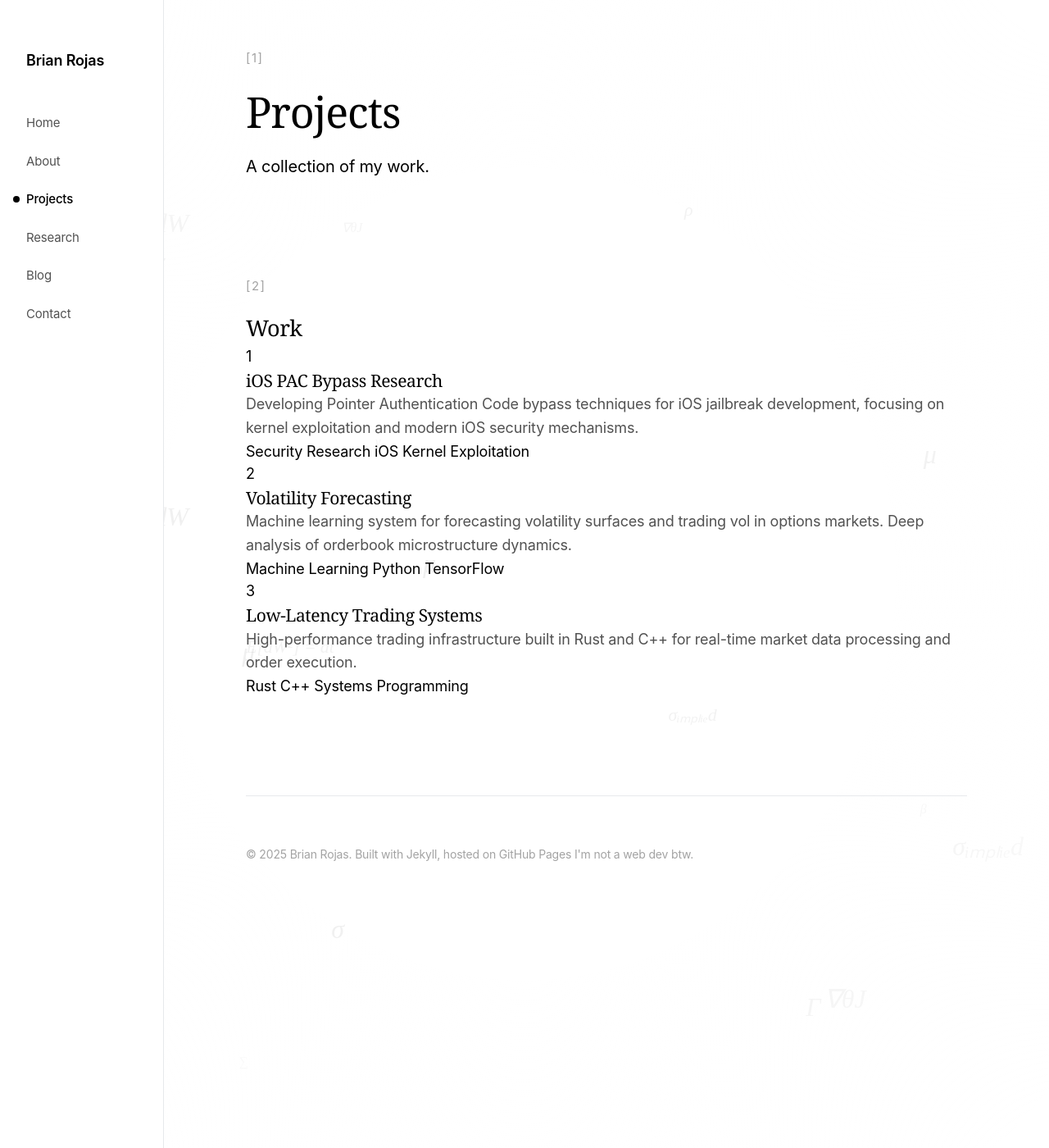
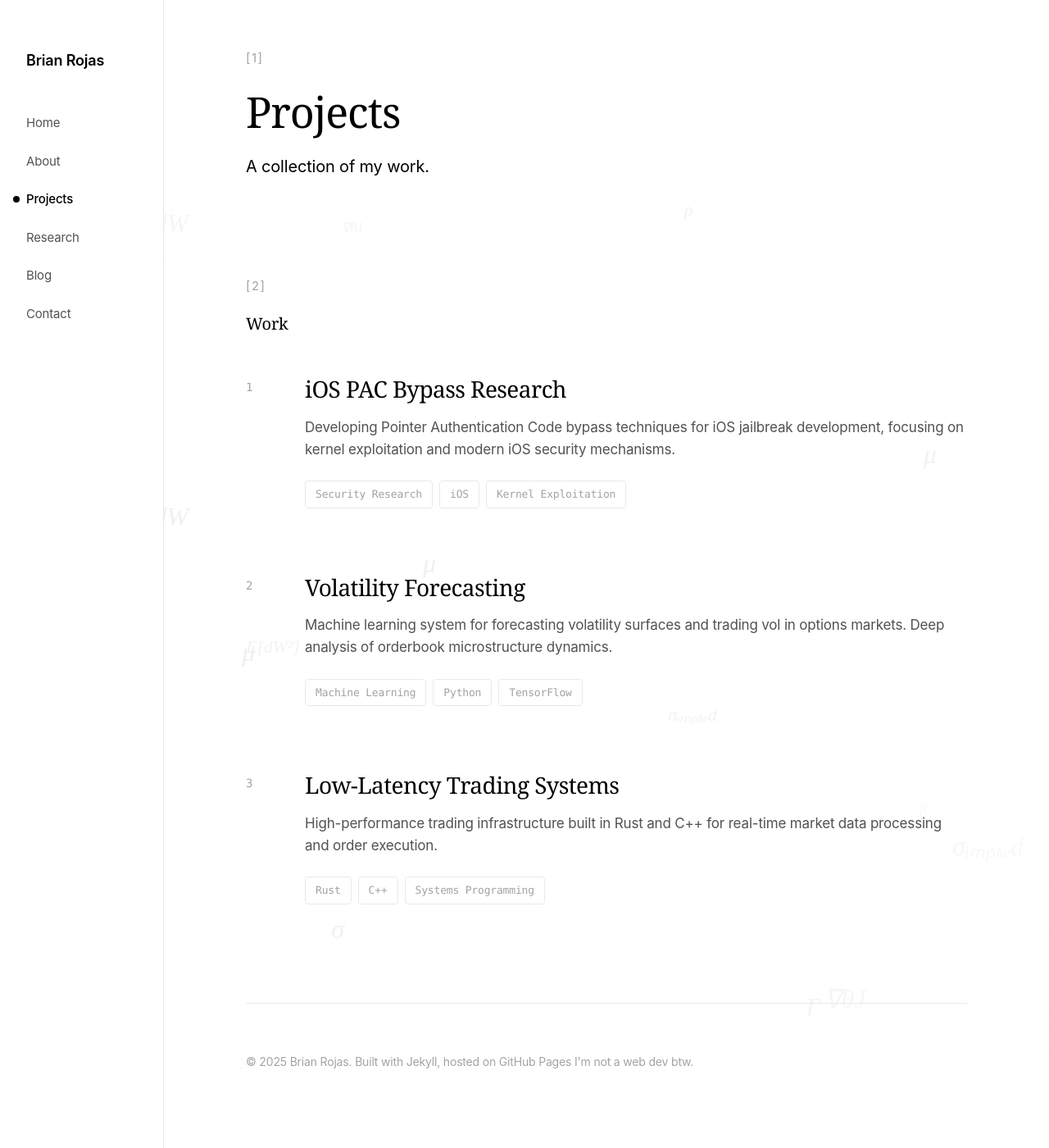
Before and after one commit to brianrojrc/brianrojrc.github.io, a Jekyll site: the page built from projects.md, in a window 1280 px wide and 1400 px high. Shown: the whole window at 82% size. Built offline with Jekyll 4.4.1, drawn with Linux system fonts in a browser that asks for light colours; some web fonts are replaced.

Commit message:
Update style.scss

```diff
--- a/assets/css/style.scss
+++ b/assets/css/style.scss
@@ -568,6 +568,90 @@ h1 {
     color: var(--text-secondary);
 }
 
+.projects {
+    margin-bottom: 120px;
+}
+
+.projects h2 {
+    font-size: 20px;
+    color: var(--text);
+    margin-bottom: 48px;
+    font-weight: 500;
+    letter-spacing: -0.01em;
+}
+
+.project-item-detailed {
+    margin-bottom: 80px;
+    opacity: 0;
+    animation: fadeInUp var(--transition-medium) var(--easing) forwards;
+}
+
+.project-item-detailed:nth-child(2) { animation-delay: 100ms; }
+.project-item-detailed:nth-child(3) { animation-delay: 200ms; }
+.project-item-detailed:nth-child(4) { animation-delay: 300ms; }
+
+.project-header {
+    display: grid;
+    grid-template-columns: 40px 1fr;
+    gap: 32px;
+    align-items: start;
+}
+
+.project-number {
+    font-size: 14px;
+    color: var(--text-tertiary);
+    font-family: "SF Mono", "Monaco", "Courier New", monospace;
+    padding-top: 4px;
+}
+
+.project-content {
+    display: flex;
+    flex-direction: column;
+    gap: 16px;
+}
+
+.project-title-large {
+    font-size: 28px;
+    color: var(--text);
+    font-weight: 400;
+    line-height: 1.2;
+    margin: 0;
+    transition: color var(--transition-fast) var(--easing);
+}
+
+.project-item-detailed:hover .project-title-large {
+    color: var(--text-secondary);
+}
+
+.project-item-detailed .project-description {
+    font-size: 17px;
+    line-height: 1.6;
+    color: var(--text-secondary);
+    margin: 0;
+}
+
+.project-tags {
+    display: flex;
+    flex-wrap: wrap;
+    gap: 8px;
+    margin-top: 8px;
+}
+
+.tag {
+    font-size: 13px;
+    color: var(--text-tertiary);
+    padding: 6px 12px;
+    border: 1px solid var(--border);
+    border-radius: 4px;
+    transition: all var(--transition-fast) var(--easing);
+    font-family: "SF Mono", "Monaco", "Courier New", monospace;
+}
+
+.project-item-detailed:hover .tag {
+    border-color: var(--text-tertiary);
+    color: var(--text-secondary);
+}
+
 .blog-section {
     margin-bottom: 160px;
 }
@@ -656,9 +740,15 @@ h1 {
 .post-content h2 {
     font-size: 28px;
     font-weight: 400;
-    margin-top: 48px;
-    margin-bottom: 24px;
+    margin-top: 80px;
+    margin-bottom: 32px;
     color: var(--text);
+    padding-bottom: 16px;
+    border-bottom: 1px solid var(--border);
+}
+
+.post-content h2:first-of-type {
+    margin-top: 0;
 }
 
 .post-content h3 {
@@ -670,8 +760,19 @@ h1 {
 }
 
 .post-content p {
-    margin-bottom: 24px;
+    margin-bottom: 32px;
     color: var(--text-secondary);
+    max-width: 720px;
+}
+
+.post-content p em {
+    font-style: normal;
+    color: var(--text);
+    font-weight: 500;
+    font-size: 19px;
+    display: block;
+    margin-bottom: 12px;
+    line-height: 1.4;
 }
 
 .post-content em {
@@ -688,7 +789,8 @@ h1 {
 .post-content ul,
 .post-content ol {
     margin-bottom: 24px;
-    padding-left: 24px;
+    padding-left: 0;
+    list-style: none;
 }
 
 .post-content li {
@@ -698,6 +800,16 @@ h1 {
 
 .post-content li::marker {
     color: var(--text-tertiary);
+}
+
+.post-content > p:has(em) {
+    padding: 32px 0;
+    margin-bottom: 48px;
+    border-bottom: 1px solid var(--border);
+}
+
+.post-content > p:has(em):last-of-type {
+    border-bottom: none;
 }
 
 footer {
@@ -903,6 +1015,19 @@ footer p {
     .timeline-item::before {
         left: -38px;
     }
+
+    .project-header {
+        grid-template-columns: 32px 1fr;
+        gap: 20px;
+    }
+
+    .project-title-large {
+        font-size: 24px;
+    }
+
+    .project-item-detailed .project-description {
+        font-size: 16px;
+    }
 }
 
 @media (max-width: 768px) {
```
